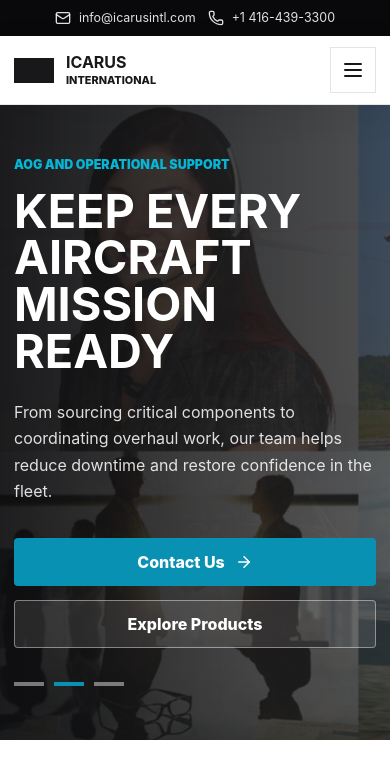
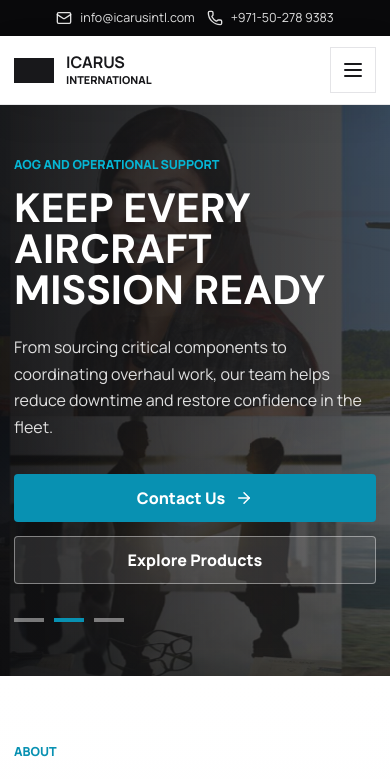
Before and after one commit to aliasim55/icarus-international, a React (Vite) app: page / in a window 390 px wide. Shown: the top 779 px of the page. Built offline with nearby package versions, Linux system fonts and the light colour scheme.

Commit message:
Update contact details and typography

```diff
--- a/index.html
+++ b/index.html
@@ -7,6 +7,12 @@
       name="description"
       content="Icarus International provides aviation parts, AOG support, repair coordination, and supply-chain services for commercial and private operators."
     />
+    <link rel="preconnect" href="https://fonts.googleapis.com" />
+    <link rel="preconnect" href="https://fonts.gstatic.com" crossorigin />
+    <link
+      href="https://fonts.googleapis.com/css2?family=DM+Sans:wght@700;800;900&family=Manrope:wght@400;500;600;700;800;900&display=swap"
+      rel="stylesheet"
+    />
     <title>Icarus International | Aviation Support Services</title>
   </head>
   <body>
--- a/src/components/Footer.jsx
+++ b/src/components/Footer.jsx
@@ -18,11 +18,11 @@ export function Footer() {
           <ul className="footer-list">
             <li>
               <MapPin size={17} aria-hidden="true" />
-              P.O. Box 22171, Toronto, ON, M4H-1N9
+              <span>4409, UP Tower 77, Sheikh Zayed Road, Dubai Silicon Oasis, UAE</span>
             </li>
             <li>
               <Phone size={17} aria-hidden="true" />
-              <a href="tel:+14164393300">+1 416-439-3300</a>
+              <a href="tel:+971502789383">+971-50-278 9383</a>
             </li>
             <li>
               <Mail size={17} aria-hidden="true" />
--- a/src/components/Header.jsx
+++ b/src/components/Header.jsx
@@ -16,9 +16,9 @@ export function Header() {
             <Mail size={16} aria-hidden="true" />
             info@icarusintl.com
           </a>
-          <a href="tel:+14164393300">
+          <a href="tel:+971502789383">
             <Phone size={16} aria-hidden="true" />
-            +1 416-439-3300
+            +971-50-278 9383
           </a>
         </div>
       </div>
--- a/src/styles.css
+++ b/src/styles.css
@@ -12,7 +12,9 @@
   --accent: #0891b2;
   --gold: #06b6d4;
   --shadow: 0 20px 60px rgba(9, 9, 11, 0.12);
-  font-family: Inter, ui-sans-serif, system-ui, -apple-system, BlinkMacSystemFont, "Segoe UI", sans-serif;
+  --font-heading: "DM Sans", ui-sans-serif, system-ui, -apple-system, BlinkMacSystemFont, "Segoe UI", sans-serif;
+  --font-body: "Manrope", ui-sans-serif, system-ui, -apple-system, BlinkMacSystemFont, "Segoe UI", sans-serif;
+  font-family: var(--font-body);
   scroll-behavior: smooth;
 }
 
@@ -28,8 +30,18 @@ body {
   margin: 0;
   background: var(--paper);
   color: var(--ink);
+  font-family: var(--font-body);
   font-size: 16px;
   line-height: 1.65;
+}
+
+h1,
+h2,
+h3,
+h4,
+h5,
+h6 {
+  font-family: var(--font-heading);
 }
 
 img {
@@ -282,6 +294,7 @@ select {
   line-height: 1;
   letter-spacing: 0;
   text-transform: uppercase;
+  overflow-wrap: anywhere;
 }
 
 .hero p:not(.eyebrow) {
@@ -1177,6 +1190,10 @@ select:focus {
   padding: 64px 0;
 }
 
+.footer__grid > * {
+  min-width: 0;
+}
+
 .brand--footer {
   color: var(--paper);
 }
@@ -1201,6 +1218,28 @@ select:focus {
   padding: 0;
   display: grid;
   gap: 12px;
+}
+
+.footer-list li {
+  display: grid;
+  grid-template-columns: 17px minmax(0, 1fr);
+  column-gap: 8px;
+  width: 100%;
+  align-items: start;
+  overflow-wrap: anywhere;
+}
+
+.footer-list svg {
+  flex: 0 0 auto;
+  margin-top: 4px;
+}
+
+.footer-list span,
+.footer-list a,
+.footer p,
+.footer__bottom {
+  min-width: 0;
+  overflow-wrap: anywhere;
 }
 
 .footer a:hover {
@@ -1404,7 +1443,7 @@ select:focus {
   }
 
   .hero h1 {
-    font-size: clamp(2rem, 12vw, 3.25rem);
+    font-size: clamp(1.85rem, 10.5vw, 2.85rem);
   }
 
   .page-hero {
```
